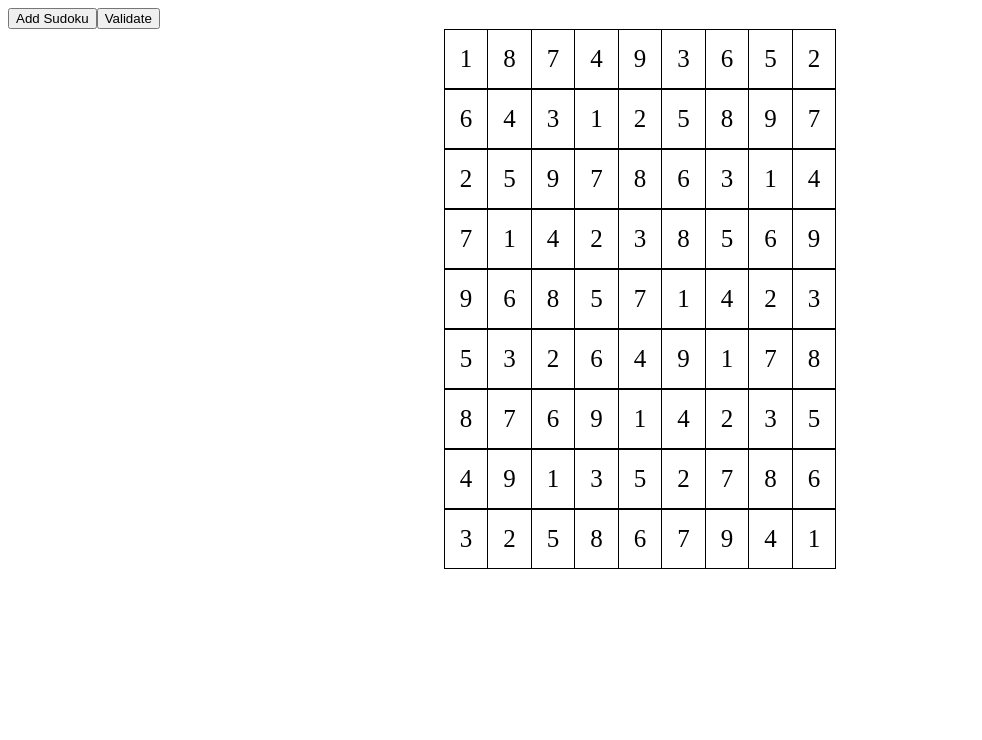
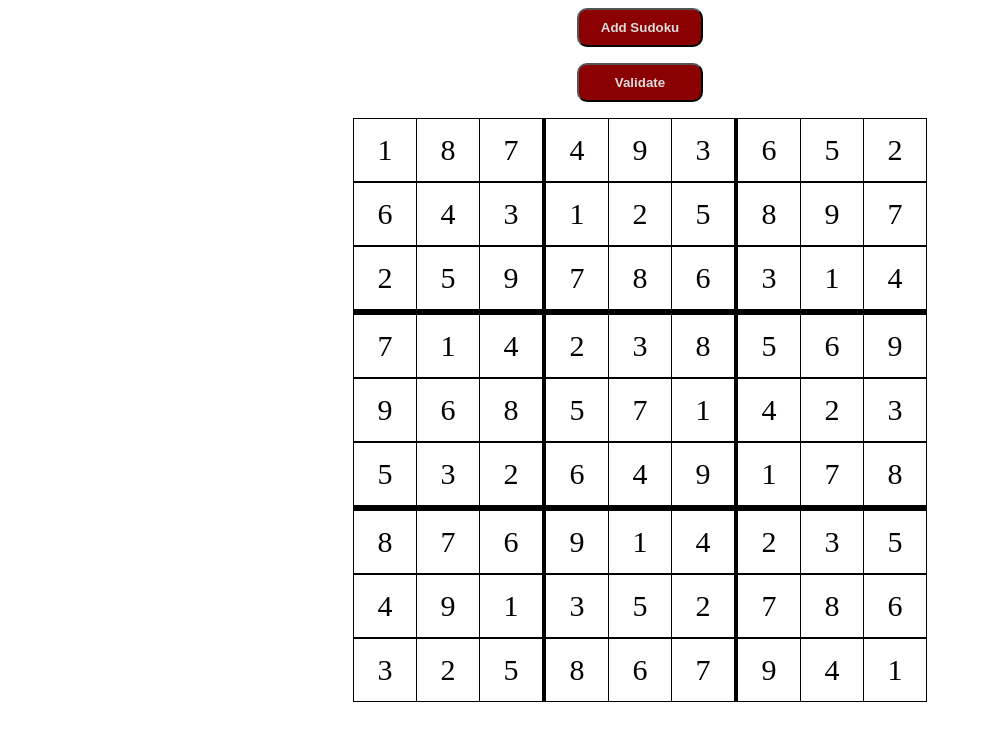
Before and after one commit to Jacquesehrardt/Sudoku-Guilerme-Jacques-Pedro, a plain HTML site: page index.html in a window 1280 px wide. Both pictures are taken after a click on the button "Add Sudoku". Shown: the whole page, without its empty margins (0-982 px from the left). Drawn offline with nearby package versions, Linux system fonts and the light colour scheme.

Commit message:
Sudoku style applied

```diff
--- a/index.html
+++ b/index.html
@@ -14,7 +14,27 @@
 <style>
    td {
       border: solid 1px;
-      padding: 15px;
+      width: 60px;
+      height: 60px;
+      text-align: center;
+      font-weight: 500;
+      font-size: 30px;
+   }
+
+   td:nth-child(3) {
+      border-right: 4px solid black;
+   }
+
+   td:nth-child(6) {
+      border-right: 4px solid black;
+   }
+
+   tr:nth-child(3) {
+      border-bottom: 4px solid black;
+   }
+
+   tr:nth-child(6) {
+      border-bottom: 4px solid black;
    }
 
    table {
@@ -24,6 +44,24 @@
       flex-direction: column;
       align-items: center;
    }
+
+   body {
+      display: flex;
+      justify-content: center;
+      align-items: center;
+      flex-direction: column;
+      row-gap: 2vh;
+   }
+
+   button {
+      width: 10%;
+      padding: 10px;
+      font-weight: 600;
+      border-radius: 10px;
+      background-color: darkred;
+      color: gainsboro;
+   }
+
 </style>
 
 <body>
@@ -41,11 +79,13 @@
    let table = $("table");
    let body = $("body");
 
-   $.getJSON("http://127.0.0.1:5500/data/source.json", (values) => {
+   $.getJSON("./data/source.json", (values) => {
       values.forEach((number) => {
          sudoku = number.values;
       })
    })
+
+   // table.children().eq(2).addCLass("border");
 
    let check = (inputArray)=>{
       let sum = 0;
```
